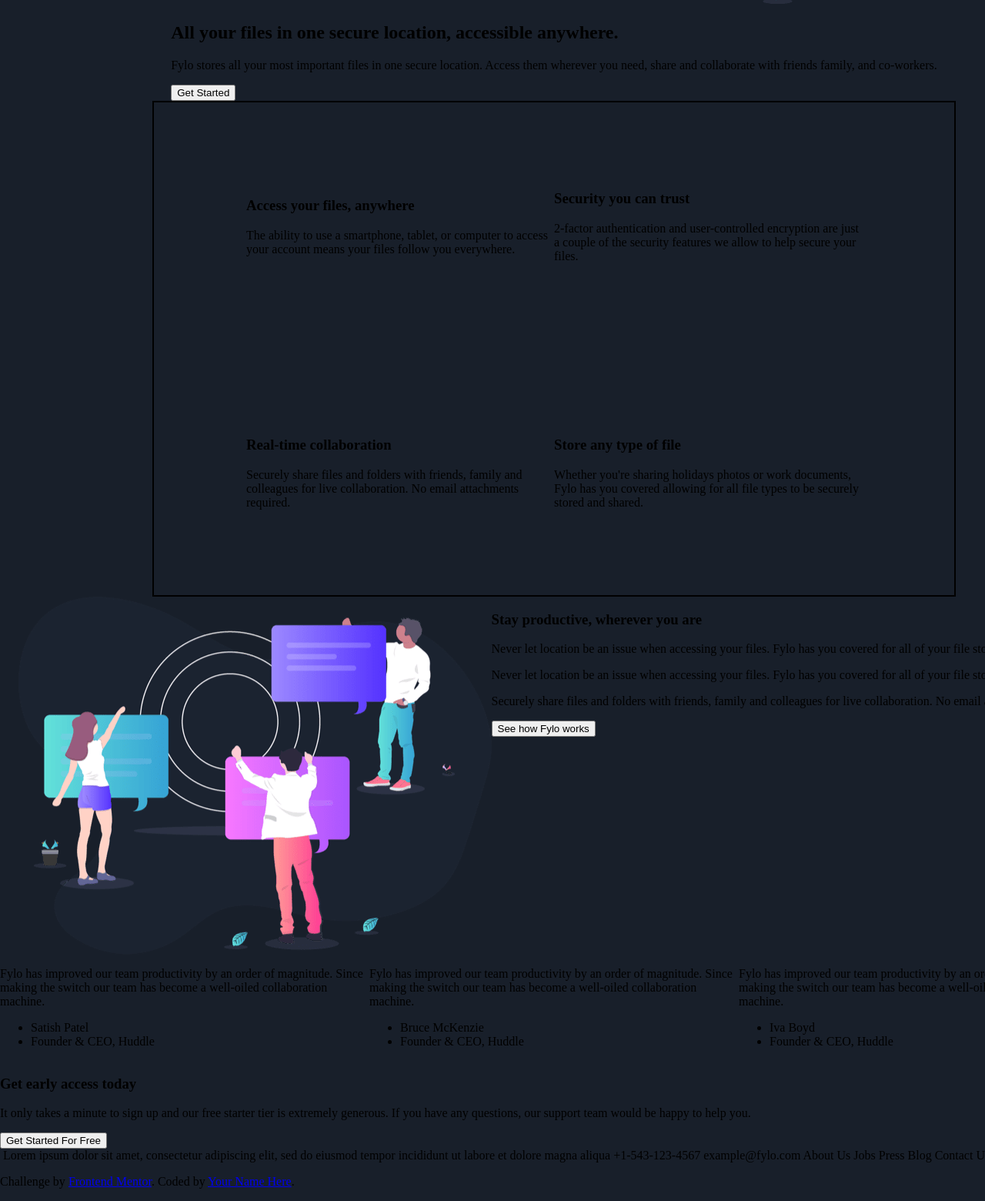
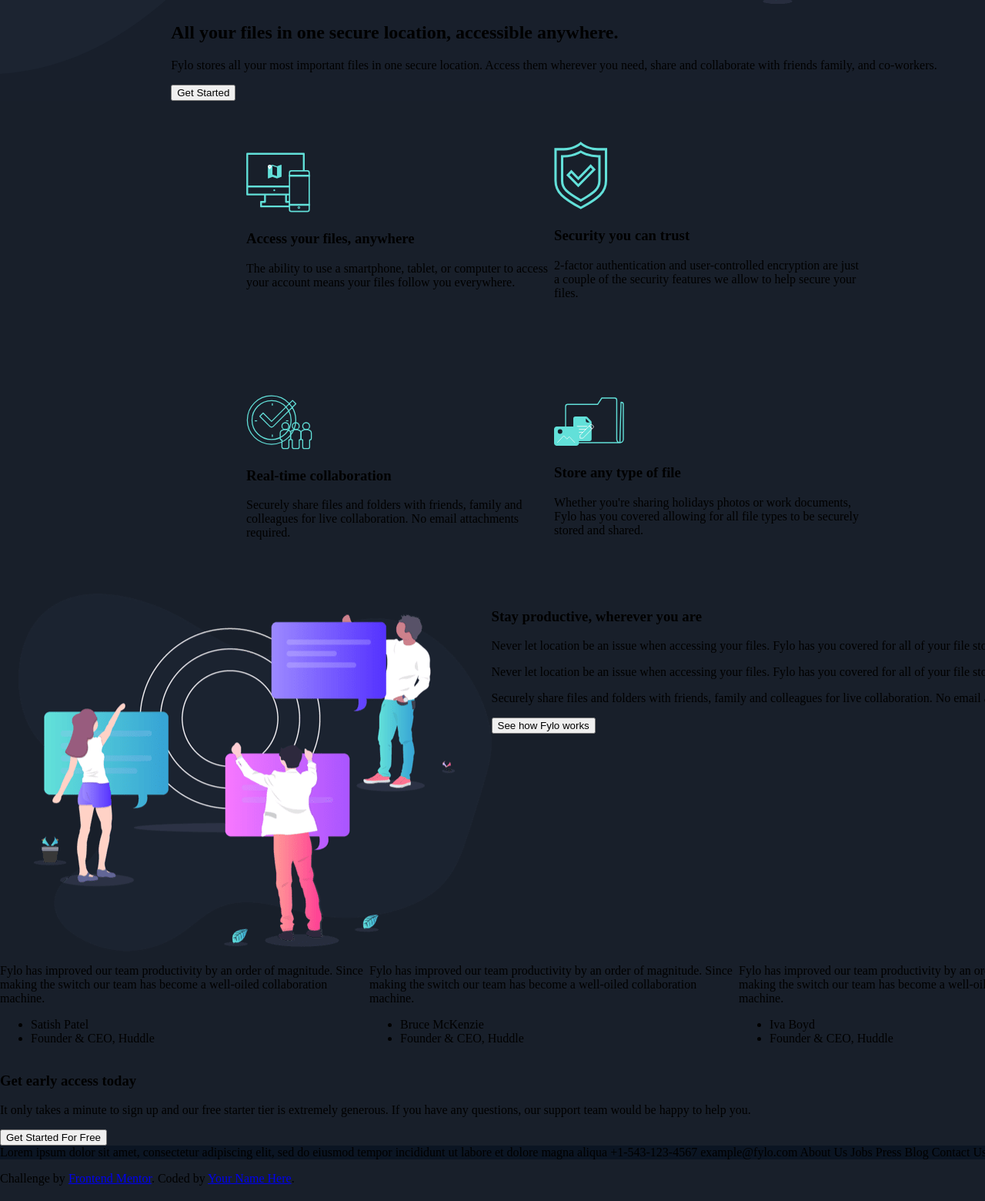
Before and after one commit to mon33k/Fylo-Dark-Theme-Landing-Page, a plain HTML site: page index.html in a window 1280 px wide. Shown: the part 621-2181 px from the top of the page at 77% size. Drawn offline with Linux system fonts and the light colour scheme.

Commit message:
added more icons

```diff
--- a/index.html
+++ b/index.html
@@ -45,6 +45,7 @@
 
   <div class="feature-container">
     <div class="feature-item">
+      <img src="images/icon-access-anywhere.svg">
       <h3>Access your files, anywhere</h3>
       <p>
         The ability to use a smartphone, tablet, or computer to access your account means your
@@ -53,6 +54,7 @@
     </div>
 
     <div class="feature-item">
+      <img src="images/icon-security.svg">
       <h3>Security you can trust</h3>
       <p>
         2-factor authentication and user-controlled encryption are just a couple of the security
@@ -61,6 +63,7 @@
     </div>
 
     <div class="feature-item">
+      <img src="images/icon-collaboration.svg">
       <h3>Real-time collaboration</h3>
       <p>
         Securely share files and folders with friends, family and colleagues for live collaboration.
@@ -69,6 +72,7 @@
     </div>
 
     <div class="feature-item">
+      <img src="images/icon-any-file.svg">
       <h3>Store any type of file</h3>
       <p>
         Whether you're sharing holidays photos or work documents, Fylo has you covered allowing for all
--- a/stylesheet.css
+++ b/stylesheet.css
@@ -40,6 +40,10 @@
     display: flex;
     flex-direction: column;
     align-items: center;
+    background: hsl(217, 28%, 15%);
+    background-image: url('./images/bg-curvy-desktop.svg');
+    background-position: bottom;
+    background-repeat: no-repeat;
 }
 
 .feature-container {
@@ -50,13 +54,13 @@
     width: 65rem;
     height: 40rem;
     margin: 0 auto;
-    border: 2px solid black;
+    background:hsl(218, 28%, 13%);
 }
 
 .feature-container > .feature-item {
     width: 400px;
     justify-content: center;
-
+    align-items: center;
 }
 
 .main-feature {
@@ -70,3 +74,12 @@
     justify-content: center;
     width: auto;
 }
+
+
+
+
+.bottom-content-container {
+    display: flex;
+
+    background: hsl(216, 53%, 9%)
+}
```
